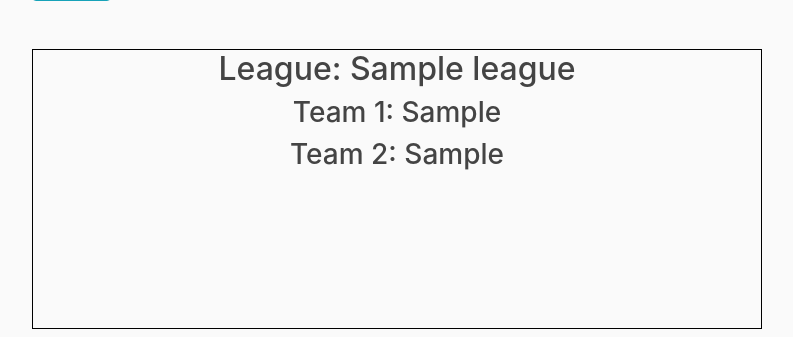
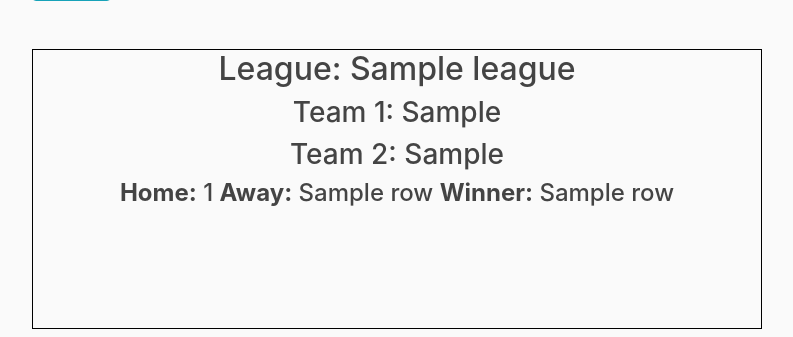
Before and after one commit to jamu0075/Big-Data---Betting-Project, a Flask app: template eb-btb-flask/templates/home.html in a window 1280 px wide. Shown: the part 497-834 px from the top of the page, without its empty margins (53-846 px from the left). Run offline with Flask 2, Linux system fonts and the light colour scheme; tables that the repository leaves empty or names only in its code hold one stand-in row (values such as "Sample post"); the template is opened without the code that fills it: values that come from a table or form of the project are taken from there, most other values are stand-ins (such as "Sample title", 1, 10 or a date in 2020); some libraries are stand-ins or nearby versions.

Commit message:
DB query to get record between two teams when Submit button pressed.

```diff
--- a/eb-btb-flask/application.py
+++ b/eb-btb-flask/application.py
@@ -19,8 +19,8 @@ class Database:
     def __init__(self):
         host = 'btb-db-instance.cduiw3cccdch.us-east-1.rds.amazonaws.com'
         port = 3306
-        user = ''
-        password = ''
+        user = 'masterUser'
+        password = 'supremedbpass2002'
         db = 'btb-db'
 
         print('Attempting to connect...')
@@ -56,6 +56,15 @@ class Database:
 
         return result
 
+    def get_teams_record(self, team1, team2):
+        teams = (team1, team2)
+        sql = "SELECT home, away, winner FROM outcomeFeatures WHERE home IN {} AND away IN {}".format(teams, teams)
+
+        self.curs.execute(sql)
+        result = self.curs.fetchall()
+
+        return result
+
 # A dynamic Form object for UI
 class Form(FlaskForm):
     league = SelectField('League', choices=[])
@@ -64,12 +73,13 @@ class Form(FlaskForm):
 
     submit = SubmitField('Submit')
 
+#=========================================================
 # A database connection instance for global use
 myDB = Database()
+#=========================================================
 
 # Home page
 @app.route("/", methods=['GET', 'POST'])
-#@app.route("/home", methods=['GET', 'POST'])
 def home():
 
     myForm = Form(request.form)
@@ -80,8 +90,9 @@ def home():
 
     # Handle form POST, update page
     if request.method == 'POST':
-        print('FORM RECIEVED')
-        return render_template('home.html', form=myForm, league=myForm.league.data, team1=myForm.team1.data, team2=myForm.team2.data)
+        teams_record = myDB.get_teams_record(myForm.team1.data, myForm.team2.data)
+
+        return render_template('home.html', form=myForm, league=myForm.league.data, team1=myForm.team1.data, team2=myForm.team2.data, teams_record=teams_record)
 
     return render_template('home.html', form=myForm)
 
--- a/eb-btb-flask/templates/home.html
+++ b/eb-btb-flask/templates/home.html
@@ -25,6 +25,9 @@
         <h2>League: {{ league }}</h2>
         <h3>Team 1: {{ team1 }}</h3>
         <h3>Team 2: {{ team2 }}</h3>
+        {% for row in teams_record %}
+          <h4><b>Home:</b> {{ row[0] }} <b>Away:</b> {{ row[1] }} <b>Winner:</b> {{ row[2] }}</h4>
+        {% endfor %}
       {% endif %}
     </div>
 
```
